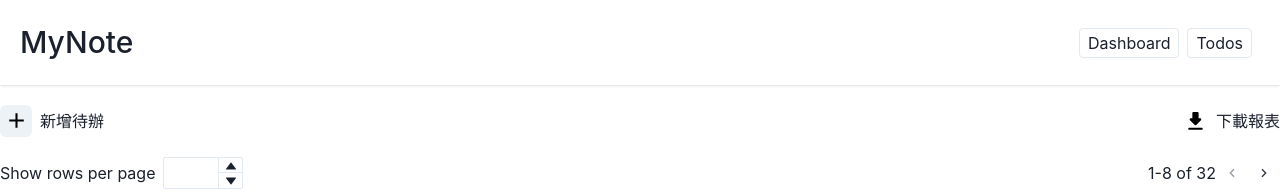
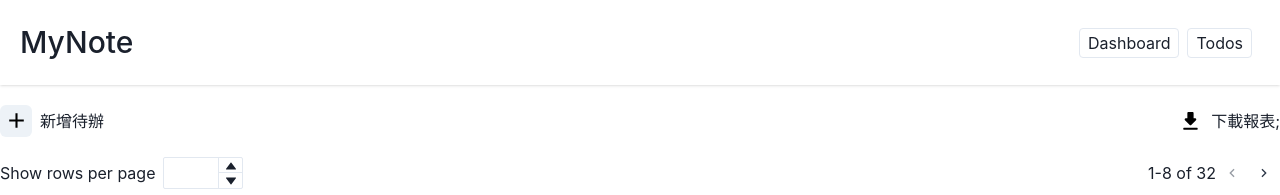
Before and after one commit to aoigj100a/my-note, a React (Create React App) app: page /todo in a window 1280 px wide. Shown: the top 195 px of the page. Built offline with nearby package versions, Linux system fonts and the light colour scheme.

Commit message:
add react-csv

```diff
--- a/package.json
+++ b/package.json
@@ -17,6 +17,7 @@
     "@types/react-dom": "^18.0.6",
     "framer-motion": "^7.3.5",
     "react": "^18.2.0",
+    "react-csv": "^2.2.2",
     "react-dom": "^18.2.0",
     "react-hook-form": "^7.36.1",
     "react-router-dom": "6",
--- a/src/features/ExportButton.tsx
+++ b/src/features/ExportButton.tsx
@@ -1,6 +1,13 @@
 import React from "react";
+import { CSVLink, CSVDownload } from "react-csv";
 
 const ExportButton = () => {
+  const csvData = [
+    ["firstname", "lastname", "email"],
+    ["Ahmed", "Tomi", "ah@smthing.co.com"],
+    ["Raed", "Labes", "rl@smthing.co.com"],
+    ["Yezzi", "Min l3b", "ymin@cocococo.com"],
+  ];
   return (
     <div className="flex items-center">
       <svg
@@ -15,7 +22,10 @@ const ExportButton = () => {
           fill="black"
         />
       </svg>
-      <span className="ml-[8px]">下載報表</span>
+      <CSVLink data={csvData}>
+        <span className="ml-[8px]">下載報表</span>
+      </CSVLink>
+      ;
     </div>
   );
 };
```
Also changed, not shown: 1 other file (tests, documents, lock files or other folders).
